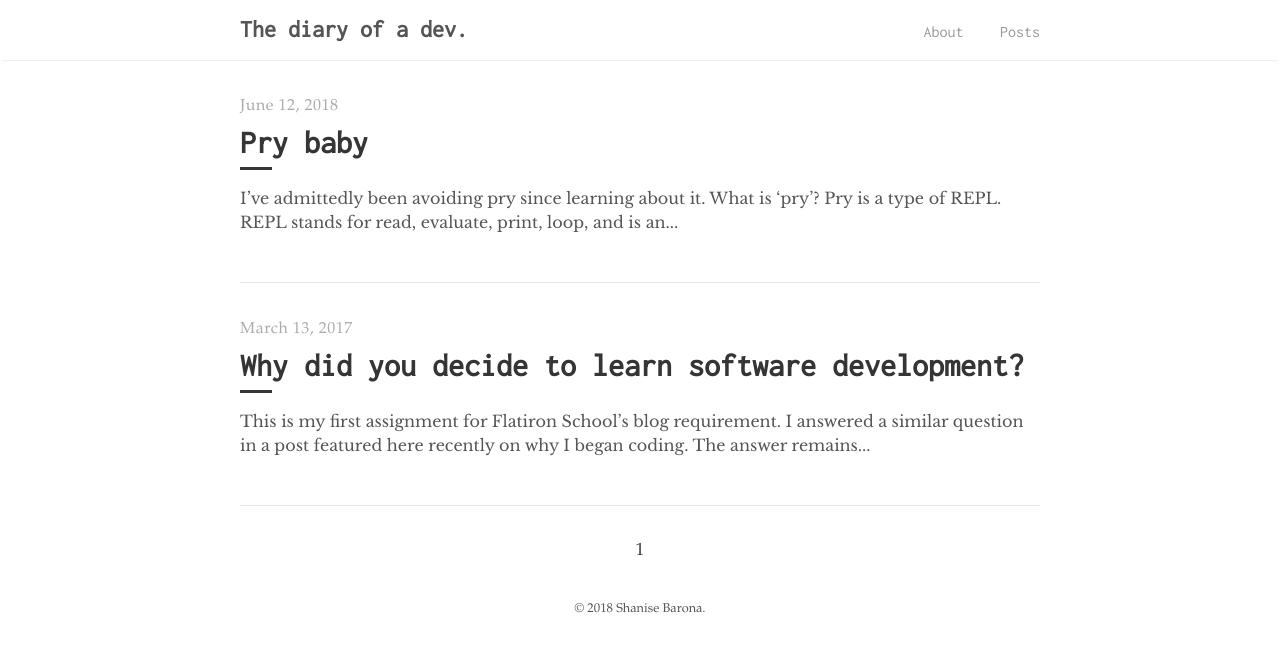
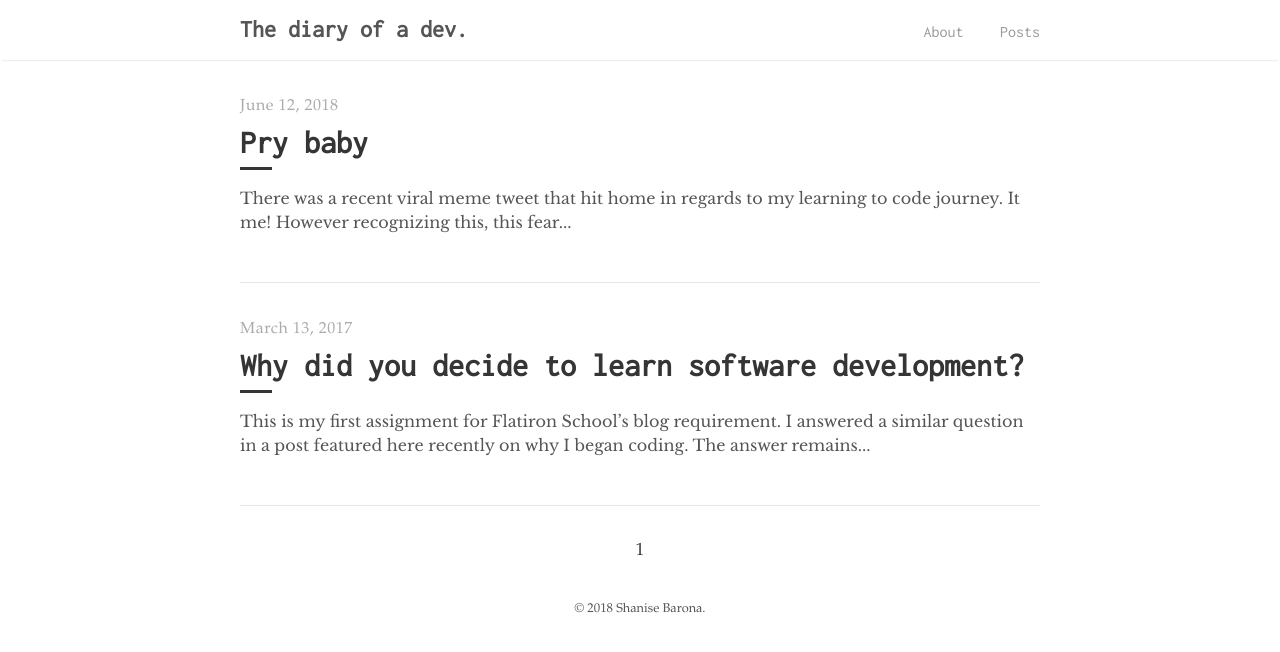
Before and after one commit to shanisebarona/devdiary, a Jekyll site: the page built from index.html, in a window 1280 px wide. Shown: the top 652 px of the page. Built offline with Jekyll 4.4.1, drawn with Linux system fonts in a browser that asks for light colours; the list of posts is cut into pages by our own code; part of the change alters nothing that is shown.

Commit message:
updates pry baby

```diff
--- a/_posts/2018-06-12-pry-baby.md
+++ b/_posts/2018-06-12-pry-baby.md
@@ -4,32 +4,71 @@ title:  "Pry baby"
 author: "Shanise"
 ---
 
-I've admittedly been avoiding `pry` since learning about it.
+There was a recent viral meme tweet that hit home in regards to my learning to code journey.
 
-What is 'pry'? Pry is a type of REPL. REPL stands for _read, evaluate, print, loop_, and is an incredibly helpful program for debugging.
+![failure meme](https://pbs.twimg.com/media/DdB-zuKX4AAWw5c.jpg)
+_It me!_
 
-I was already familiar with IRB, the interactive ruby environment REPL that comes with Ruby, but apparently Pry had even more functionality. Can you believe?
+However recognizing this, this fear of failing to do something perfectly, is not something that was easy to identify in myself.
 
-![can-you-believe-meme](https://media1.tenor.com/images/5a513bb2b20e49cb2f2a3ee753e2c734/tenor.gif?itemid=11155741)
+In fact, if you asked me, I'd say I'm pretty comfortable with failure. That I totally understand that in order to succeed, there will be failures along the way. I'd tell you about how I've failed publicly and been transparent about it. Like the time I attempted #100DaysofCode and [only got to day 70...three times](https://twitter.com/search?f=tweets&q=shanisebarona%20%23100daysofcode&src=typd).
 
-I didn't know, because well, I was avoiding it.
+![Day 70](https://thepracticaldev.s3.amazonaws.com/i/dl8oxzsgq9aaqt2s2voi.png)
 
-I understood that putting `require pry` at the top of a file and placing a `binding.pry` somewhere within a method did _something_ but I did not understand what it was that I needed to be looking for and deriving from what pry was showing me.
+I've excelled at everything I've tried academically. That sentence feels wild and annoying to say but it's real. I was in advanced and AP classes in high school, I pursued Psychology with an emphasis in Economics in college and tested out of requirements for other courses. My challenges in college were mainly due to attending a PWI in small-town-racist-Pennsylvania and trying to survive that rather than anything academically strenuous. I wasn't even especially disciplined, just an avid reader with never-ending curiosity. And it was these experiences that have given me this faux comfortability with failure.
 
-Last week, a ruby problem was causing me a lot of grief. I tried everything, ran the tests and it felt like no matter what I did the tests remained failing.
+### The Myth
 
-I realized this type of coding could not go on. Just running tests, crossing my fingers, praying for passing; and when it failed, not knowing which direction to head in.
+Learning to code is one of the most challenging things I've ever done. It's also the first thing I've tried (that I've dedicated time, effort and resources to) that I haven't excelled at _quickly_. Somehow no matter how many Medium posts I read that explained how what I was feeling was normal, **I managed to internalize that maybe coding was in fact something I could not do**. It's made me cry, it's made me angry. I was feeling:
+- demotivated
+- uninspired
+- frustrated
+- confused
+- lost
 
-I began using a browser REPL, cleverly titled [repl.it](https://repl.it/). It has been so helpful in playing around with code, trying different solutions and checking what's being returned. However even this REPL still wasn't cutting it. I couldn't always tell what the method was _doing_.
+Why has this been so hard for me to grasp? What can I do to set myself up for learning success? How do I stay motivated through the rough patches?
 
-I realized I was going to have to once and for all, use and understand `pry`.
+![Coding confidence vs competence chart](https://thepracticaldev.s3.amazonaws.com/i/dtczwa13m8e6dncd515r.png)
+_Whew chile, the despair!_
 
-![binding.pry](../assets/bindingpry.png)
+### The Solution
 
-To call `pry`, you must place `require 'pry'` at the top of your .rb file and then place a `binding.pry` inside the method, where you would like to "peak into".
+Pry is a ruby gem that is a type of REPL. REPL stands for read, evaluate, print, loop, and is an incredibly helpful program for debugging. I was already familiar with IRB, the interactive REPL that comes with Ruby, but apparently Pry had even more functionality. **I've admittedly been avoiding pry since learning about it.**
 
-![pry](../assets/pry.png)
+![](https://media1.tenor.com/images/5a513bb2b20e49cb2f2a3ee753e2c734/tenor.gif?itemid=11155741)
 
-Once I ran pry and got here, pry displaying a copy of the method in the terminal, I was unsure what to do or what I was looking for. I then realized I can call on the values of the function and check if the function was properly ierating over them. Aha, finally things were making sense.
+I understood that putting `require pry` at the top of a file and placing a `binding.pry` somewhere within a method did _something_ but I didn't understand what to look for once in `pry`.
 
-I won't attempt to explain in any further detail, as I still need to become more comfortable with using it to debug more often. However in addition to learning about pry, I learned that avoidance of topics I do not have a deep understanding in won't lead to success and understanding is just on the other side of fear.
+Recently a ruby problem caused me a lot of grief and the desert of despair and I became good friends. I tried everything and it felt like no matter what I did the tests remained failing.
+
+I realized this type of coding could not go on. Just running tests, crossing my fingers, hoping for passing; and when it failed, not knowing which direction to head in.
+
+I was going to have to learn pry and understand it to be able to troubleshoot this problem. Ugh, right? 😭 I'm sometimes in such a rush when coding that I have to remind myself, there is no race, no deadline, and nothing is urgent. Going back to learn something I should have dedicated time to learn earlier made me even more frustrated with myself. It felt like I was trying to go to the gym and work out all day, instead of going for 30 mins a day, 5 days a week, and expecting the same results. It didn't make sense. Cramming just wasn't going to work.
+
+This avoidant behavior; that was a choice I was making. A bad one obviously. And it was kind of how I was approaching learning to code. I've never really had to do a thing I was bad at, and I've also never tried to _keep doing_ a thing I felt I might be bad at. But here was coding saying "Not on my watch!"
+
+Things I was doing a.k.a. a list of don'ts
+
+- being comfortable with being demotivated
+- not asking for help
+- not spending the time to use the resources available to me
+- trying to power through on a superficial understanding
+- feeling guilty about not coding a bit daily and overcompensating for it by rushing through lessons
+
+Just because I poke fun at myself by tweeting about, for example, [struggling with Javascript](https://twitter.com/shanisebarona/status/999428858607783936), doesn't mean I don't fear failure. In fact, I'm so _not_ OK with failure that I've also been avoiding the successes. Being deliberate, disciplined and dedicated with my learning needed to be my new M.O.
+
+This process is not linear and it's certainly not easy. Some things that have helped me are:
+
+- asking for help when you need it: it's easy to get demotivated when you spin your wheels on a problem. No shame in asking for help. [Coding is a team sport!](https://twitter.com/DBNess/status/993185531885379584)
+
+
+- being consistent: this is hard AF but arguably the most important. Discipline begets consistency.
+
+
+- tracking your time: it's eye-opening to see just how much time you are actually spending on a thing. Beating yourself up for not understanding recursion? Is it because you only spent 1 hour trying to learn it? Be gentle and reasonable with yourself.
+
+- learning how to learn: learning to code was different than anything I've learned before. I'm a native Spanish speaker, and had an easy time picking up French but programming languages were a whole new world. Figuring out how to learn and retain information best is more beneficial than knocking out X number of tutorials.
+
+- giving myself space to learn: I'm not ever going to know everything. What's simple to me might not be simple to you and vice versa. I used to self-deprecate when I couldn't solve a problem that felt "obvious" once I was told the answer. This was a disservice to myself and I just ended up frustrated. Instead of treating failed problems like a failure, I now treat them like a learning opportunity and welcome doing better next time.
+
+Shout out to `pry` and that Ruby problem being the reality check I needed to prioritize my learning and personal growth.
```
